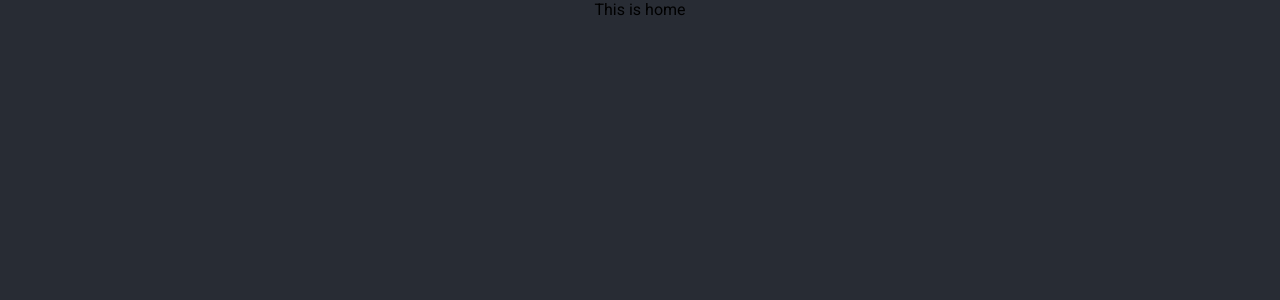
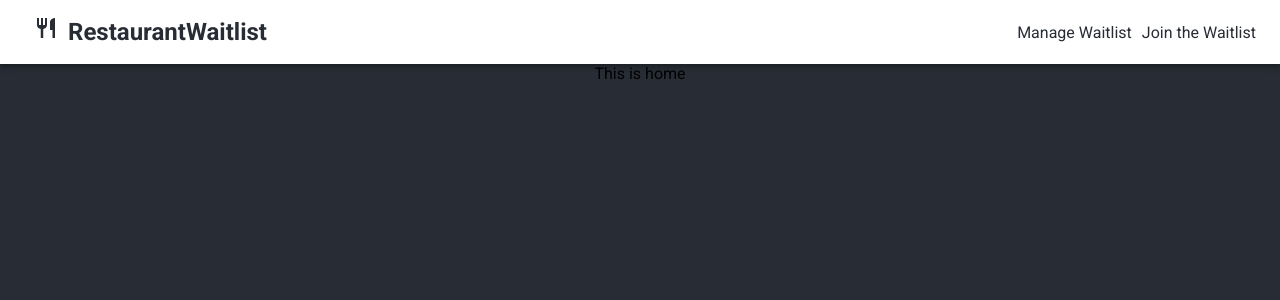
Before and after one commit to ryanluu12345/waitlist-client, a React (Create React App) app: page / in a window 1280 px wide. Shown: the top 300 px of the page. Built offline with nearby package versions, Linux system fonts and the light colour scheme.

Commit message:
Added isLoading spinners in order to indicate data loading. Removed unnecessary dependencies. Created navbar for navigating from point to point in the app

```diff
--- a/src/App.js
+++ b/src/App.js
@@ -1,6 +1,7 @@
 import React from "react";
 import { BrowserRouter as Router, Route, Switch, Link } from "react-router-dom";
 
+import Navbar from "./components/navbar/Navbar";
 import Home from "./components/home/home";
 import CustomerWaitlist from "./components/customer-waitlist/CustomerWaitlist";
 import AdminWaitlist from "./components/admin-waitlist/AdminWaitlist";
@@ -11,6 +12,7 @@ function App() {
   return (
     <div className="App">
       <Router>
+        <Navbar />
         <Switch>
           <Route exact path="/" component={Home} />
           <Route path="/waitlist/:restaurant" component={CustomerWaitlist} />
--- a/src/components/admin-waitlist/AdminWaitlist.js
+++ b/src/components/admin-waitlist/AdminWaitlist.js
@@ -1,5 +1,4 @@
 import React, { useState, useEffect } from "react";
-import axios from "axios";
 import { useParams } from "react-router";
 
 import {
@@ -9,6 +8,7 @@ import {
 
 import { makeStyles } from "@material-ui/core/styles";
 import Grid from "@material-ui/core/Grid";
+import CircularProgress from "@material-ui/core/CircularProgress";
 
 import AdminWaitlistTable from "./AdminWaitlistTable";
 
@@ -39,6 +39,9 @@ export default function AdminWaitlist() {
     },
     waitlistButton: {
       width: "75%"
+    },
+    spinnerBack: {
+      color: "#fff"
     }
   });
   const classes = useStyles();
@@ -74,12 +77,13 @@ export default function AdminWaitlist() {
 
   return (
     <Grid container direction="column" justify="center" alignItems="center">
-      <h1 className={classes.waitlistTitle}>
+      <h2 className={classes.waitlistTitle}>
         Manage Your {restaurant} Waitlist
-      </h1>
+      </h2>
       {error && "Error component"}
-      {isLoading && "I am loading"}
+      {isLoading && <CircularProgress className={classes.spinnerBack} />}
       <AdminWaitlistTable
+        isLoading={isLoading}
         handleSeatedClick={handleSeatedClick}
         handleCallClick={handleCallClick}
         tableItems={waitlistItems}
--- a/src/components/admin-waitlist/AdminWaitlistTable.js
+++ b/src/components/admin-waitlist/AdminWaitlistTable.js
@@ -13,7 +13,7 @@ import PhoneRoundedIcon from "@material-ui/icons/PhoneRounded";
 import EventSeatRoundedIcon from "@material-ui/icons/EventSeatRounded";
 
 export default function AdminWaitlistTable(props) {
-  const { tableItems, handleCallClick, handleSeatedClick } = props;
+  const { isLoading, tableItems, handleCallClick, handleSeatedClick } = props;
 
   const useStyles = makeStyles({
     table: {
@@ -39,6 +39,7 @@ export default function AdminWaitlistTable(props) {
     <TableContainer className={classes.tableContainer} component={Paper}>
       <Table align="center" className={classes.table} aria-label="simple table">
         <TableHead>
+          {!isLoading && (
             <TableRow>
               <TableCell align="center">Call</TableCell>
               <TableCell align="center">Mark as Seated</TableCell>
@@ -48,6 +49,7 @@ export default function AdminWaitlistTable(props) {
               <TableCell align="center">Called</TableCell>
               <TableCell align="center">Seated</TableCell>
             </TableRow>
+          )}
         </TableHead>
         <TableBody>
           {tableItems &&
--- a/src/components/customer-waitlist/CustomerWaitlist.js
+++ b/src/components/customer-waitlist/CustomerWaitlist.js
@@ -1,10 +1,10 @@
 import React, { useState, useEffect } from "react";
-
+import { useParams } from "react-router";
 import { useGetAllWaitlist } from "../../hooks/networking/waitlist-networking-helper";
 
-import { useParams } from "react-router";
+import { makeStyles } from "@material-ui/core/styles";
 import Button from "@material-ui/core/Button";
-import { makeStyles } from "@material-ui/core/styles";
+import CircularProgress from "@material-ui/core/CircularProgress";
 
 import JoinWaitlistModal from "./JoinWaitlistModal";
 import WaitlistTable from "./WaitlistTable";
@@ -25,6 +25,9 @@ export default function CustomerWaitlist() {
     },
     waitlistButton: {
       width: "75%"
+    },
+    spinnerBack: {
+      color: "#fff"
     }
   });
   const classes = useStyles();
@@ -46,7 +49,7 @@ export default function CustomerWaitlist() {
         handleModalCloseClick={handleModalCloseClick}
         restaurant={restaurant}
       />
-      <h1 className={classes.waitlistTitle}> {restaurant} Waitlist</h1>
+      <h2 className={classes.waitlistTitle}> {restaurant} Waitlist</h2>
       <Button
         onClick={handleWaitlistClick}
         className={classes.waitlistButton}
@@ -55,9 +58,9 @@ export default function CustomerWaitlist() {
       >
         Join the Waitlist
       </Button>
-      {isLoading && "still loading"}
+      {isLoading && <CircularProgress className={classes.spinnerBack} />}
       {error && "There is error"}
-      <WaitlistTable tableItems={waitlistItems} />
+      <WaitlistTable tableItems={waitlistItems} isLoading={isLoading} />
     </Grid>
   );
 }
--- a/src/components/customer-waitlist/JoinWaitlistModal.js
+++ b/src/components/customer-waitlist/JoinWaitlistModal.js
@@ -1,5 +1,4 @@
 import React, { useState } from "react";
-import axios from "axios";
 import { addToWaitlist } from "../../hooks/networking/waitlist-networking-helper";
 
 import { makeStyles } from "@material-ui/core/styles";
--- a/src/components/customer-waitlist/WaitlistTable.js
+++ b/src/components/customer-waitlist/WaitlistTable.js
@@ -1,4 +1,4 @@
-import React, { useState, useEffect } from "react";
+import React from "react";
 import { makeStyles } from "@material-ui/core/styles";
 import Table from "@material-ui/core/Table";
 import TableBody from "@material-ui/core/TableBody";
@@ -9,7 +9,7 @@ import TableRow from "@material-ui/core/TableRow";
 import Paper from "@material-ui/core/Paper";
 
 export default function WaitlistTable(props) {
-  const { tableItems } = props;
+  const { tableItems, isLoading } = props;
 
   const useStyles = makeStyles({
     table: {
@@ -26,10 +26,12 @@ export default function WaitlistTable(props) {
     <TableContainer className={classes.tableContainer} component={Paper}>
       <Table align="center" className={classes.table} aria-label="simple table">
         <TableHead>
-          <TableRow>
-            <TableCell align="center">Name</TableCell>
-            <TableCell align="center">Party Size</TableCell>
-          </TableRow>
+          {!isLoading && (
+            <TableRow>
+              <TableCell align="center">Name</TableCell>
+              <TableCell align="center">Party Size</TableCell>
+            </TableRow>
+          )}
         </TableHead>
         <TableBody>
           {tableItems &&
--- /dev/null
+++ b/src/components/navbar/Navbar.js
@@ -0,0 +1,61 @@
+import React from "react";
+import { Link } from "react-router-dom";
+import { makeStyles } from "@material-ui/core/styles";
+import AppBar from "@material-ui/core/AppBar";
+import Toolbar from "@material-ui/core/Toolbar";
+import Typography from "@material-ui/core/Typography";
+import Grid from "@material-ui/core/Grid";
+import RestaurantIcon from "@material-ui/icons/Restaurant";
+
+const useStyles = makeStyles(theme => ({
+  root: {
+    flexGrow: 1
+  },
+  title: {
+    fontWeight: "800"
+  },
+  whiteBg: {
+    background: "#fff",
+    color: "#282c34"
+  },
+  nav: {
+    justifyContent: "space-between",
+    alignItems: "center"
+  },
+  margins: {
+    margin: "0 10px"
+  },
+  link: {
+    color: "inherit",
+    textDecoration: "none"
+  }
+}));
+
+export default function Navbar() {
+  const classes = useStyles();
+
+  return (
+    <div className={classes.root}>
+      <AppBar className={classes.whiteBg} position="static">
+        <Toolbar className={classes.nav}>
+          <Typography variant="h5" className={classes.title}>
+            <RestaurantIcon className={classes.margins} />
+            <Link className={classes.link} to="/">
+              RestaurantWaitlist
+            </Link>
+          </Typography>
+          <Grid className={classes.navbarGrid}>
+            <Typography variant="p" className={classes.margins}>
+              <Link className={classes.link} to="/admin-waitlist/Tasty Garden">
+                Manage Waitlist
+              </Link>
+            </Typography>
+            <Link className={classes.link} to="/waitlist/Tasty Garden">
+              Join the Waitlist
+            </Link>
+          </Grid>
+        </Toolbar>
+      </AppBar>
+    </div>
+  );
+}
```
Lines whose indentation alone changed are shown as unchanged.
